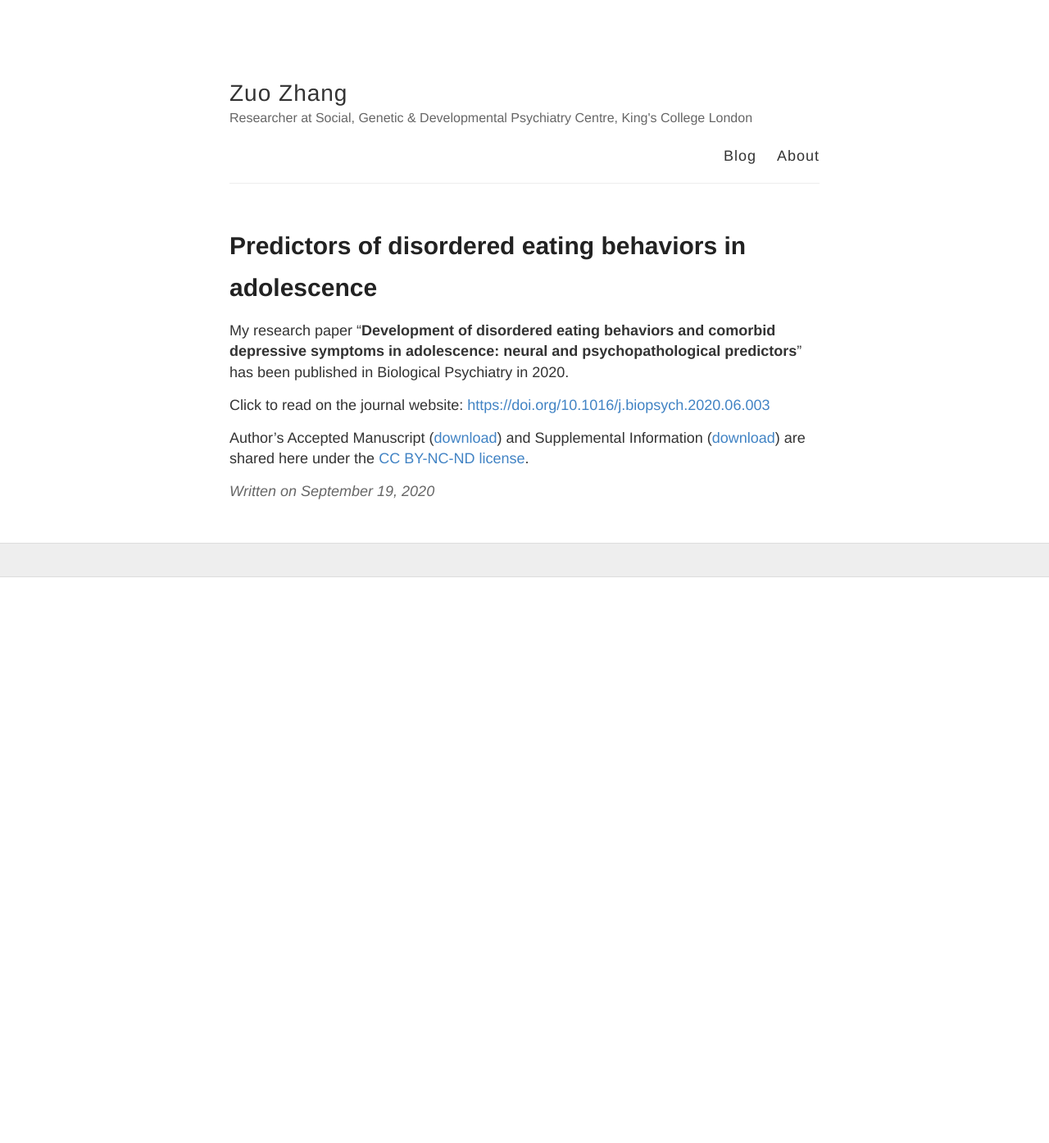
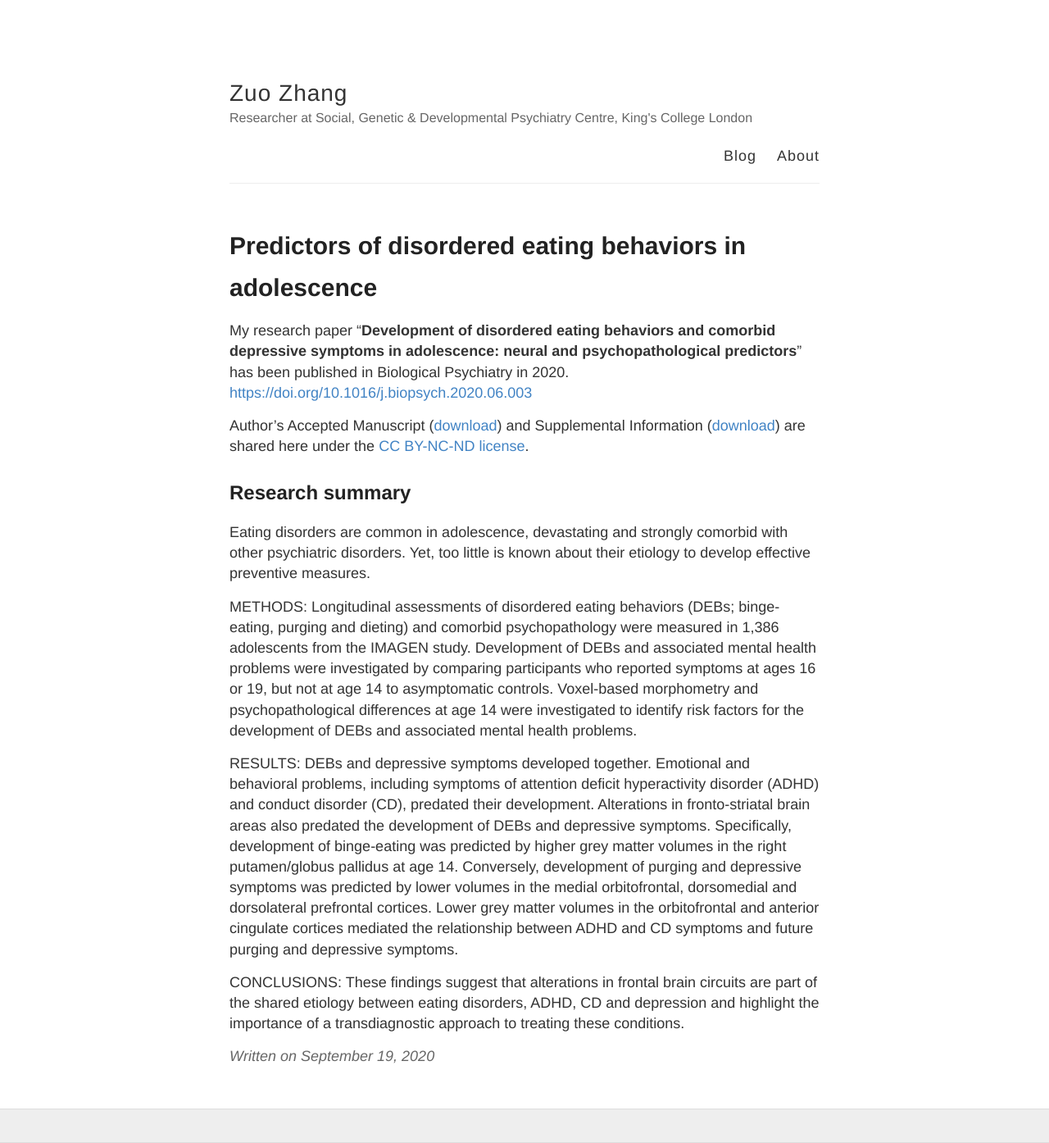
Before and after one commit to crickfan/crickfan.github.io, a Jekyll site: the page built from _posts/2020-9-19-BPS2020-paper.md, in a window 1280 px wide. Shown: the whole page at 82% size. Built offline with Jekyll 4.4.1, drawn with Linux system fonts in a browser that asks for light colours; before the commit the page ends 900 px from its top, so only the background shows below that.

Commit message:
Update 2020-9-19-BPS2020-paper.md

```diff
--- a/_posts/2020-9-19-BPS2020-paper.md
+++ b/_posts/2020-9-19-BPS2020-paper.md
@@ -5,9 +5,21 @@ published: true
 ---
 
 
-My research paper "**Development of disordered eating behaviors and comorbid depressive symptoms in adolescence: neural and psychopathological predictors**" has been published in Biological Psychiatry in 2020.
-
-Click to read on the journal website: [https://doi.org/10.1016/j.biopsych.2020.06.003](https://doi.org/10.1016/j.biopsych.2020.06.003)
+My research paper "**Development of disordered eating behaviors and comorbid depressive symptoms in adolescence: neural and psychopathological predictors**" has been published in Biological Psychiatry in 2020. [https://doi.org/10.1016/j.biopsych.2020.06.003](https://doi.org/10.1016/j.biopsych.2020.06.003)
 
 Author's Accepted Manuscript
 ([download](https://github.com/crickfan/file_share/blob/master/BPS2020/Zhang2020_BPS_accepted_manuscript.pdf)) and Supplemental Information ([download](https://github.com/crickfan/file_share/blob/master/BPS2020/Zhang2020_BPS_Supplemental.pdf)) are shared here under the [CC BY-NC-ND license](https://creativecommons.org/licenses/by-nc-nd/4.0/).
+
+## Research summary
+
+
+Eating disorders are common in adolescence, devastating and strongly comorbid with other psychiatric disorders. Yet, too little is known about their etiology to develop effective preventive measures.
+
+METHODS:
+Longitudinal assessments of disordered eating behaviors (DEBs; binge-eating, purging and dieting) and comorbid psychopathology were measured in 1,386 adolescents from the IMAGEN study. Development of DEBs and associated mental health problems were investigated by comparing participants who reported symptoms at ages 16 or 19, but not at age 14 to asymptomatic controls. Voxel-based morphometry and psychopathological differences at age 14 were investigated to identify risk factors for the development of DEBs and associated mental health problems.
+
+RESULTS:
+DEBs and depressive symptoms developed together. Emotional and behavioral problems, including symptoms of attention deficit hyperactivity disorder (ADHD) and conduct disorder (CD), predated their development. Alterations in fronto-striatal brain areas also predated the development of DEBs and depressive symptoms. Specifically, development of binge-eating was predicted by higher grey matter volumes in the right putamen/globus pallidus at age 14. Conversely, development of purging and depressive symptoms was predicted by lower volumes in the medial orbitofrontal, dorsomedial and dorsolateral prefrontal cortices. Lower grey matter volumes in the orbitofrontal and anterior cingulate cortices mediated the relationship between ADHD and CD symptoms and future purging and depressive symptoms.
+
+CONCLUSIONS:
+These findings suggest that alterations in frontal brain circuits are part of the shared etiology between eating disorders, ADHD, CD and depression and highlight the importance of a transdiagnostic approach to treating these conditions.
```
